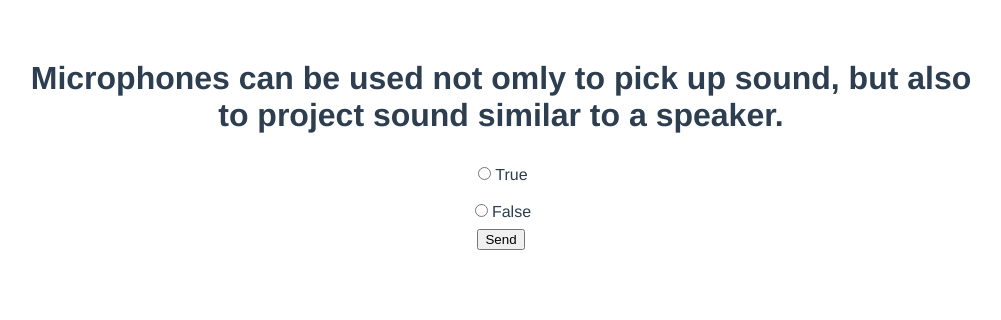
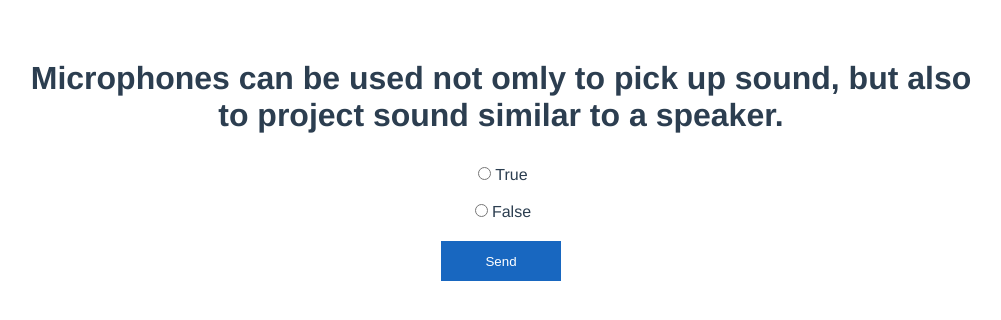
Before and after one commit to ronakxrao/Project4-Quiz-game, a Vue app: page / in a window 1280 px wide. Shown: the top 320 px of the page, without its empty margins (139-1140 px from the left). Built offline with nearby package versions, Linux system fonts and the light colour scheme.

Commit message:
Customized send button

```diff
--- a/src/App.vue
+++ b/src/App.vue
@@ -39,5 +39,16 @@ export default {
   input[type=radio] {
     margin: 12px 4px;
   }
+
+  button.send {
+    margin-top: 12px;
+    height: 40px;
+    min-width: 120px;
+    padding: 0 16px;
+    color: #fff;
+    background-color: #1867c0;
+    border: #1867c0;
+    cursor: pointer;
+  }
 }
 </style>
```
